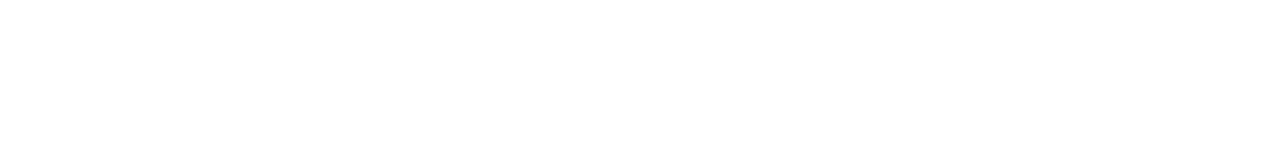
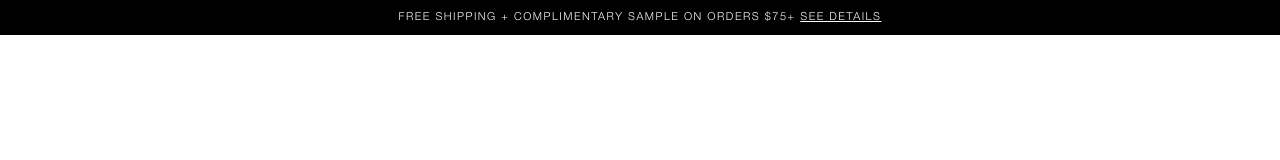
Before and after one commit to the-allli/HTML-CSS-JavaScript, a plain HTML site: page voluspa.com/index.html in a window 1280 px wide. Drawn offline with Linux system fonts and the light colour scheme.

Commit message:
top header done

```diff
--- a/voluspa.com/index.html
+++ b/voluspa.com/index.html
@@ -12,5 +12,18 @@
     <link rel="stylesheet" href="style.css" />
     <script src="script.js"></script>
   </head>
-  <body></body>
+  <body>
+    <header class="header">
+      <div class="promo__banner__wrapper">
+        <div class="promo__banner__content">
+          <a class="promo__banner" href="https://voluspa.com" target="_blank">
+            <p>
+              free shipping + complimentary sample on orders $75+
+              <span>see details</span>
+            </p>
+          </a>
+        </div>
+      </div>
+    </header>
+  </body>
 </html>
--- a/voluspa.com/script.js
+++ b/voluspa.com/script.js
@@ -0,0 +1 @@
+console.log("Hello from JS");
--- a/voluspa.com/style.css
+++ b/voluspa.com/style.css
@@ -0,0 +1,58 @@
+@font-face {
+  font-family: "HelveticaNeueLight";
+  src: url("fonts/HelveticaNeueLight.ttf");
+}
+@font-face {
+  font-family: "HelveticaNeueRegular";
+  src: url("fonts/HelveticaNeueRegular.otf");
+}
+
+* {
+  box-sizing: border-box;
+  margin: 0;
+  padding: 0;
+}
+body {
+  font-family: "HelveticaNeueRegular", sans-serif;
+}
+
+/* Header */
+header.header {
+  position: sticky;
+  top: 0;
+  z-index: 5;
+}
+/* Top Header */
+.promo__banner__wrapper {
+  background-color: black;
+  display: flex;
+  justify-content: center;
+  align-items: center;
+  height: 35px;
+}
+.promo__banner__content {
+  padding: 0 40px;
+}
+@media screen and (max-width: 338px) {
+  .promo__banner__wrapper {
+    height: auto;
+  }
+  .promo__banner__content {
+    padding-top: 5px;
+    padding-bottom: 5px;
+  }
+}
+.promo__banner {
+  color: rgb(255, 255, 255);
+  cursor: pointer;
+  text-decoration: none;
+  text-align: center;
+}
+.promo__banner p {
+  text-transform: uppercase;
+  font-size: 11px;
+  letter-spacing: 1.5px;
+}
+.promo__banner span {
+  text-decoration: underline;
+}
```
Also changed, not shown: voluspa.com/fonts/HelveticaNeueLight.ttf (added), voluspa.com/fonts/HelveticaNeueRegular.otf (added).
